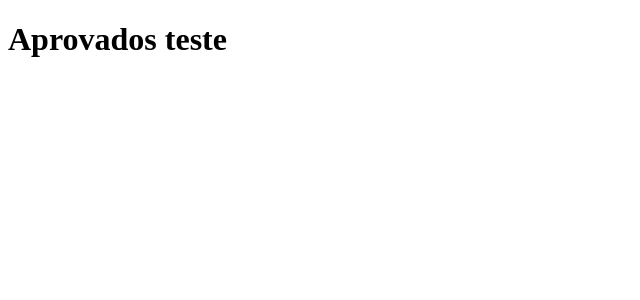
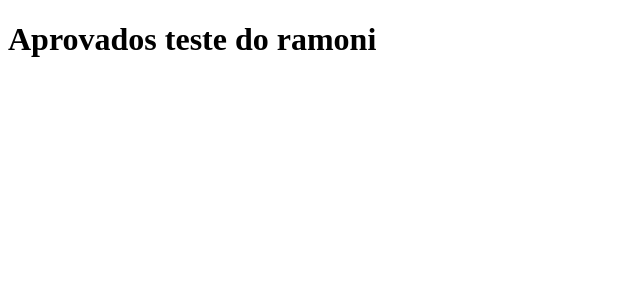
Before and after one commit to zZuccoli/Aprovados, a Next.js app: page / in a window 1280 px wide. Shown: the top 300 px of the page, without its empty margins (0-640 px from the left). Built offline with nearby package versions, Linux system fonts and the light colour scheme.

Commit message:
Adicionando Teste na `index.js`

```diff
--- a/pages/index.js
+++ b/pages/index.js
@@ -1,5 +1,6 @@
 function Home() {
-  return <h1>Aprovados teste </h1>;
+  return <h1>Aprovados teste do ramoni </h1>;
+  <p>Me contrata nasa</p>
 }
 
 export default Home;
```
